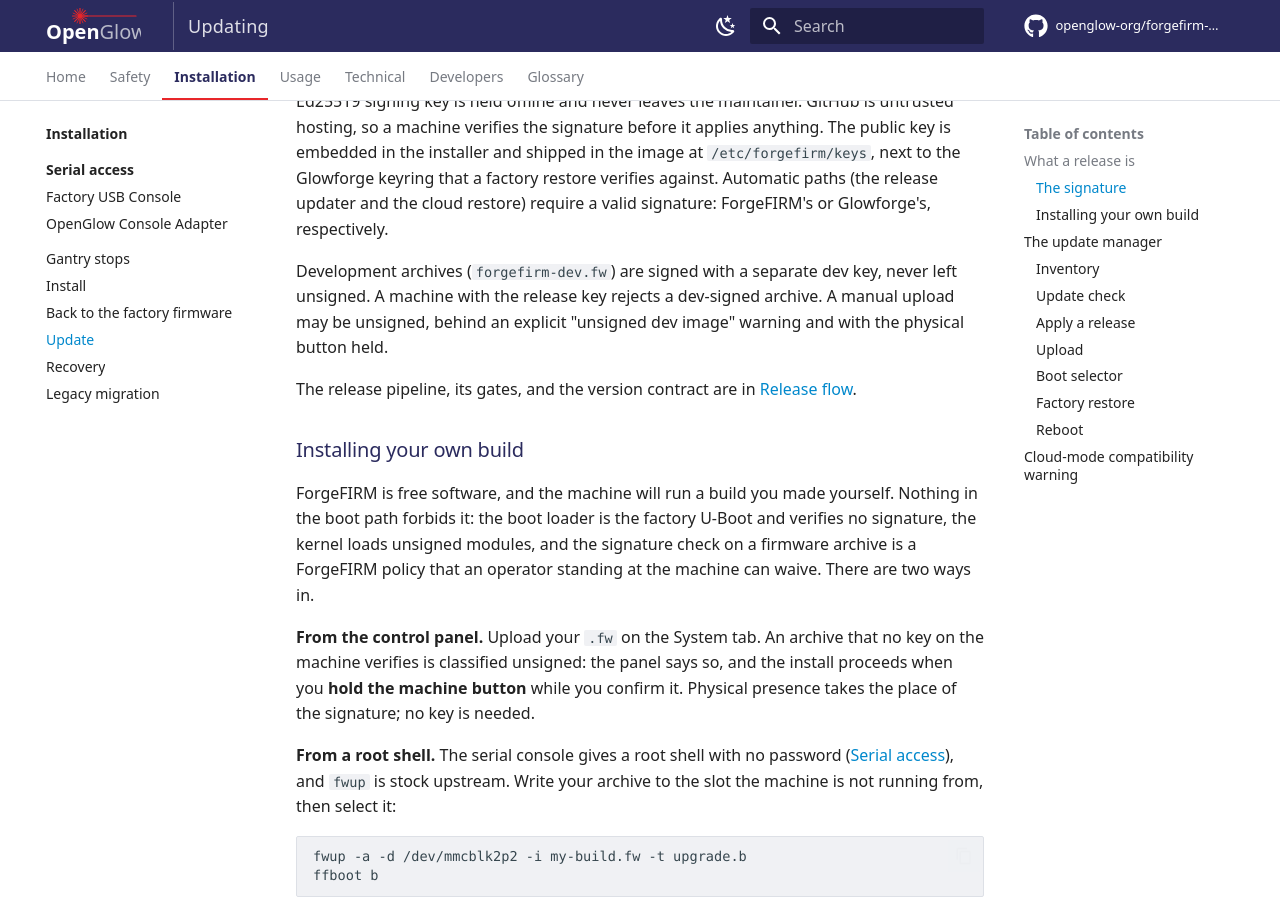
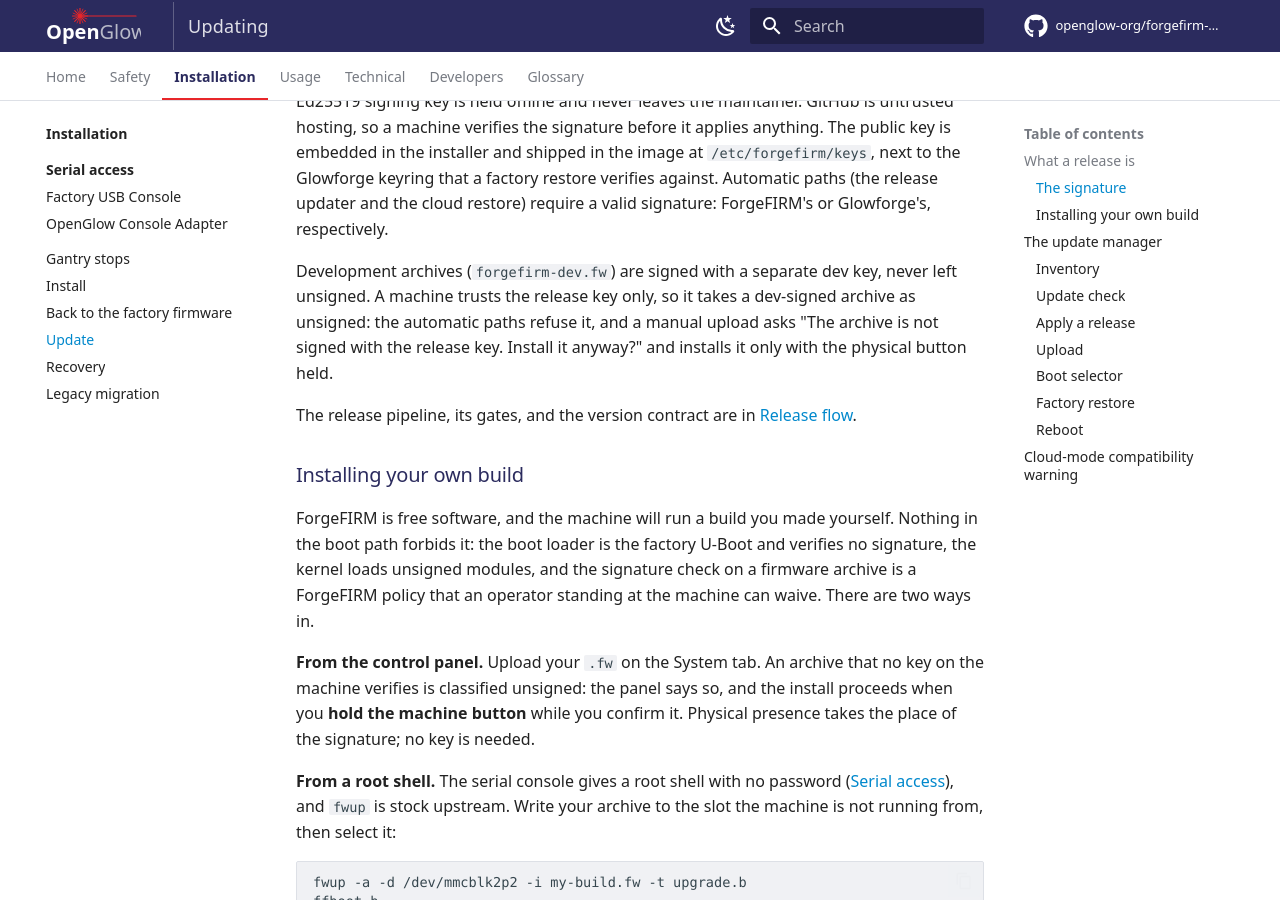
Before and after one commit to openglow-org/forgefirm-docs, an MkDocs documentation site: the page built from docs/install/updating.md, in a window 1280 px wide and 900 px high, scrolled down 982 px. Built offline with MkDocs 1.6.1 and Material for MkDocs 9.7.7, drawn with Linux system fonts in a browser that asks for light colours; comment, search, counter and statistics services are not loaded; some of the changed text lies outside the part shown.

Commit message:
Updating: a dev-signed archive installs by upload as unsigned, and the dev archive fits a slot
Companion of forgefirm c22605b (Images: content plus 16 MiB, no root
reserve, one inode per 8 KiB; the dev image takes the release sizing
and fits a slot).

- install/updating.md, the signatures: a machine trusts the release key
  only, so it takes a dev-signed archive as unsigned; the automatic
  paths refuse it, and a manual upload asks "The archive is not signed
  with the release key. Install it anyway?" and installs it only with
  the button held.
- install/updating.md, the upload: forgefirm-dev.fw fits a slot and
  comes this way as an unsigned archive; the bench runs the dev image
  from an SD card.

Proof: python -B scripts/check-style.py (style: clean), python -B
scripts/check-interfaces.py (interfaces: clean (245 checked)), and the
strict zensical build (No issues found) on HEAD with this file and the
next commit's two. The behavior is forgectrl's: update.c's
fw_classify() returns 2 for the release key alone, an apply with any
other class needs confirm_unsigned=1 with the button held, and
panel.js asks that question before it sends one.

Acceptance: none; docs only.

```diff
--- a/docs/install/updating.md
+++ b/docs/install/updating.md
@@ -39,9 +39,10 @@ updater and the cloud restore) require a valid signature: ForgeFIRM's or
 Glowforge's, respectively.
 
 Development archives (`forgefirm-dev.fw`) are signed with a separate dev
-key, never left unsigned. A machine with the release key rejects a
-dev-signed archive. A manual upload may be unsigned, behind an explicit
-"unsigned dev image" warning and with the physical button held.
+key, never left unsigned. A machine trusts the release key only, so it takes
+a dev-signed archive as unsigned: the automatic paths refuse it, and a manual
+upload asks "The archive is not signed with the release key. Install it
+anyway?" and installs it only with the physical button held.
 
 The release pipeline, its gates, and the version contract are in
 [Release flow](../developers/release-flow.md).
@@ -144,9 +145,9 @@ and nothing after the failed step runs.
 
 An upload streams to `/data`. The manager accepts a `.fw` archive
 (verified, with a warning if it is unsigned) and nothing else. The
-development image does not come this way: it is larger than a slot and runs
-from an SD card instead
-([Install and update](../technical/forgefirm/install-and-update.md)).
+development image's archive, `forgefirm-dev.fw`, fits a slot and comes this
+way as an unsigned archive; the bench runs the development image from an SD
+card ([Install and update](../technical/forgefirm/install-and-update.md)).
 
 ### Boot selector
 
```
